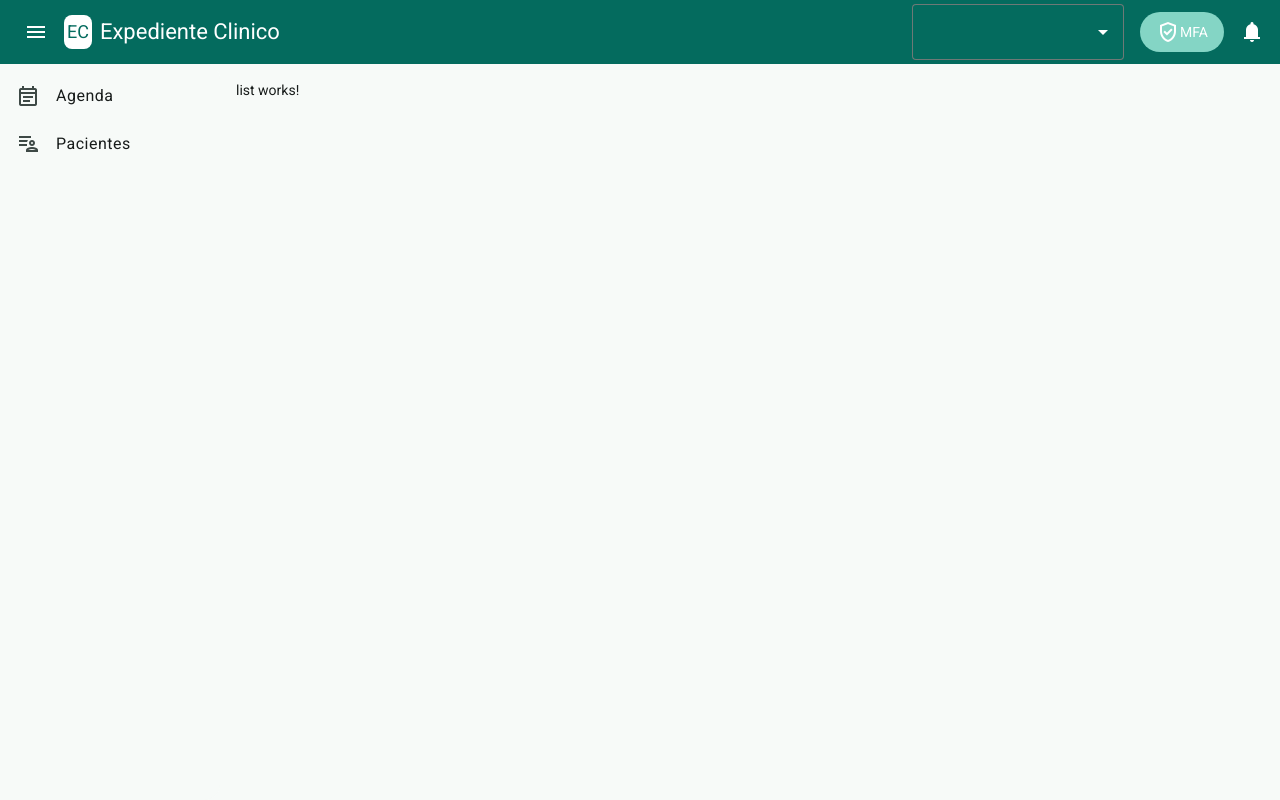
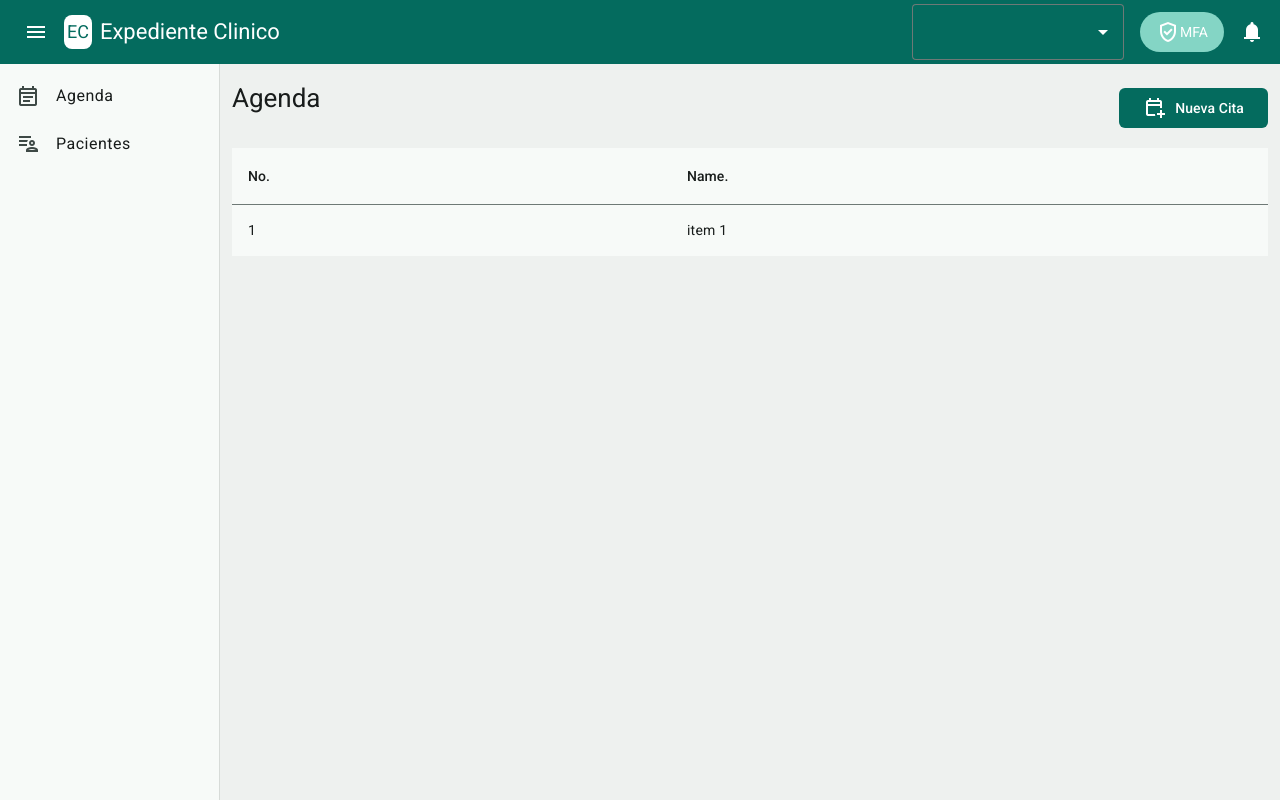
Before and after one commit to pitaya-labs/colibri, an Angular app: page /agenda in a window 1280 px wide. Built offline with nearby package versions, Linux system fonts and the light colour scheme.

Commit message:
added page structure

```diff
--- a/src/app/features/agenda/list/list.html
+++ b/src/app/features/agenda/list/list.html
@@ -1 +1,31 @@
-<p>list works!</p>
+<page-container>
+  <page-header>
+    <div pageHeaderTitle>Agenda</div>
+    <div pageHeaderActions>
+      <button matButton="filled" >
+        <div class="icon-with-text">
+          <span class="material-symbols-outlined">calendar_add_on</span>
+          <span>Nueva Cita</span>
+        </div>
+      </button>
+    </div>
+  </page-header>
+
+  <page-content>
+    <table mat-table [dataSource]="data">
+      <ng-container matColumnDef="id">
+        <th mat-header-cell *matHeaderCellDef> No. </th>
+        <td mat-cell *matCellDef="let element"> {{element.id}} </td>
+      </ng-container>
+
+      <ng-container matColumnDef="name">
+        <th mat-header-cell *matHeaderCellDef> Name. </th>
+        <td mat-cell *matCellDef="let element"> {{element.name}} </td>
+      </ng-container>
+
+      <tr mat-header-row *matHeaderRowDef="displayedColumns"></tr>
+      <tr mat-row *matRowDef="let row; columns: displayedColumns;"></tr>
+    </table>
+  </page-content>
+
+</page-container>
--- a/src/app/features/agenda/list/list.ts
+++ b/src/app/features/agenda/list/list.ts
@@ -1,9 +1,40 @@
 import { Component } from '@angular/core';
+import { PageContainer } from '@shared-ui/page-structure/page-container';
+import { PageHeader } from '@shared-ui/page-structure/page-header';
+import { PageContent } from '@shared-ui/page-structure/page-content';
+import { MatButton } from '@angular/material/button';
+import { MatCell, MatCellDef, MatColumnDef, MatHeaderCell, MatHeaderCellDef, MatHeaderRow,
+  MatHeaderRowDef, MatRow, MatRowDef, MatTable } from '@angular/material/table';
 
 @Component({
-  imports: [],
+  imports: [
+    PageContainer,
+    PageHeader,
+    PageContent,
+    MatButton,
+    MatTable,
+    MatColumnDef,
+    MatHeaderCell,
+    MatCell,
+    MatHeaderCellDef,
+    MatCellDef,
+    MatHeaderRow,
+    MatRow,
+    MatRowDef,
+    MatHeaderRowDef,
+  ],
   selector: 'app-list',
   styleUrl: './list.css',
   templateUrl: './list.html',
 })
-export default class List {}
+export default class List {
+  data = [
+    {
+      id: 1,
+      time: new Date(),
+      name: 'item 1',
+    },
+  ];
+
+  displayedColumns: string[] = ['id', 'name'];
+}
--- a/src/app/layout/main/main.css
+++ b/src/app/layout/main/main.css
@@ -22,4 +22,8 @@ mat-sidenav-container {
   mat-sidenav {
     max-width: 220px;
   }
+
+  mat-sidenav-content {
+    background-color: var(--color-inverse-on-surface);
+  }
 }
--- a/src/app/layout/main/main.html
+++ b/src/app/layout/main/main.html
@@ -45,7 +45,7 @@
       </mat-list-item>
     </mat-nav-list>
   </mat-sidenav>
-  <mat-sidenav-content class="p-4">
+  <mat-sidenav-content>
     <router-outlet></router-outlet>
   </mat-sidenav-content>
 </mat-sidenav-container>
--- /dev/null
+++ b/src/app/shared/ui/page-structure/page-container.ts
@@ -0,0 +1,20 @@
+import { Component } from '@angular/core';
+
+@Component({
+  imports: [],
+  selector: 'page-container',
+  template: `
+  <main class="page-structure-card">
+    <ng-content select="page-header"></ng-content>
+    <ng-content select="page-content"></ng-content>
+  </main> `,
+  styles: `
+    .page-structure-card {
+      display: block;
+      justify-content: space-between;
+      align-items: center;
+      margin: 24px 12px;
+    }
+  `,
+})
+export class PageContainer {}
--- /dev/null
+++ b/src/app/shared/ui/page-structure/page-content.ts
@@ -0,0 +1,18 @@
+import { Component } from '@angular/core';
+
+@Component({
+  imports: [],
+  selector: 'page-content',
+  template: `
+    <section class="page-content">
+      <ng-content></ng-content>
+    </section>
+  `,
+  styles: `
+    .page-content {
+      display: block;
+      padding-top: 20px;
+    }
+  `,
+})
+export class PageContent {}
--- /dev/null
+++ b/src/app/shared/ui/page-structure/page-header.ts
@@ -0,0 +1,26 @@
+import { Component } from '@angular/core';
+
+@Component({
+  imports: [],
+  selector: 'page-header',
+  styles: `
+    .page-header {
+      display: flex;
+      justify-content: space-between;
+
+      .title {
+        font-size: 26px;
+        font-weight: 400;
+      }
+    }
+  `,
+  template: `
+    <header class="page-header">
+      <div class="title">
+        <ng-content select="[pageHeaderTitle]"></ng-content>
+      </div>
+      <ng-content select="[pageHeaderActions]"></ng-content>
+    </header>
+  `,
+})
+export class PageHeader {}
--- a/src/assets/styles/components.scss
+++ b/src/assets/styles/components.scss
@@ -19,10 +19,19 @@
   ));
 
   .form-field-header {
-    @include mat.form-field-overrides((
-      filled-label-text-color: purple,
-      outlined-label-text-color: purple,
-    ));
+    //@include mat.form-field-overrides((
+    //  filled-label-text-color: purple,
+    //  outlined-label-text-color: purple,
+    //));
   }
 
+  @include mat.sidenav-overrides((
+    container-shape: 0,
+    container-divider-color: var(--color-surface-dim),
+  ));
+
+  @include mat.button-overrides((
+    filled-container-shape: 6px,
+    outlined-container-shape: 6px,
+  ));
 }
--- a/src/assets/styles/material-symbols.generated.css
+++ b/src/assets/styles/material-symbols.generated.css
@@ -1,4 +1,4 @@
-@import url("https://fonts.googleapis.com/css2?family=Material+Symbols+Outlined:opsz,wght,FILL,GRAD@24,400,0,0&icon_names=add,android_wifi_3_bar_off,arrow_back,check,close,delete,domain,edit,event_note,home,menu,notifications,patient_list,person,search,settings,shopping_cart,verified_user");
+@import url("https://fonts.googleapis.com/css2?family=Material+Symbols+Outlined:opsz,wght,FILL,GRAD@24,400,0,0&icon_names=add,android_wifi_3_bar_off,arrow_back,calendar_add_on,check,close,delete,domain,edit,event_note,home,menu,notifications,patient_list,person,search,settings,shopping_cart,verified_user");
 
 .material-symbols-outlined {
   font-variation-settings:
--- a/src/styles.css
+++ b/src/styles.css
@@ -3,3 +3,10 @@
 @import './assets/styles/material-symbols.generated.css';
 @import 'tailwindcss';
 @import './assets/styles/theme.css';
+
+
+.icon-with-text {
+  display: flex;
+  align-items: center;
+  gap: 8px;
+}
--- a/tools/material-symbols.icons.mjs
+++ b/tools/material-symbols.icons.mjs
@@ -10,6 +10,7 @@ export const materialSymbols = [
   'close',
   'delete',
   'edit',
+  'calendar_add_on',
 
   // Ecommerce
   'shopping_cart',
```
Also changed, not shown: tsconfig.json (+7 -1 lines).
